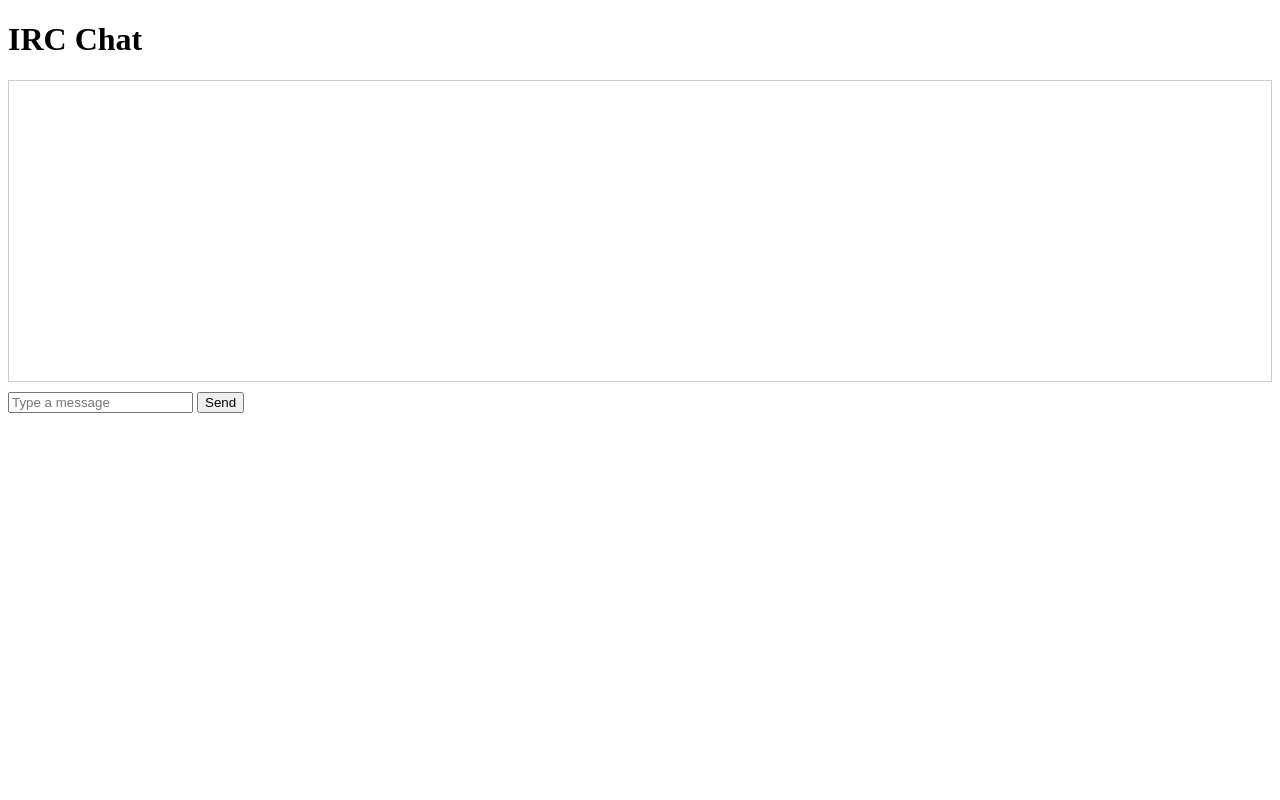
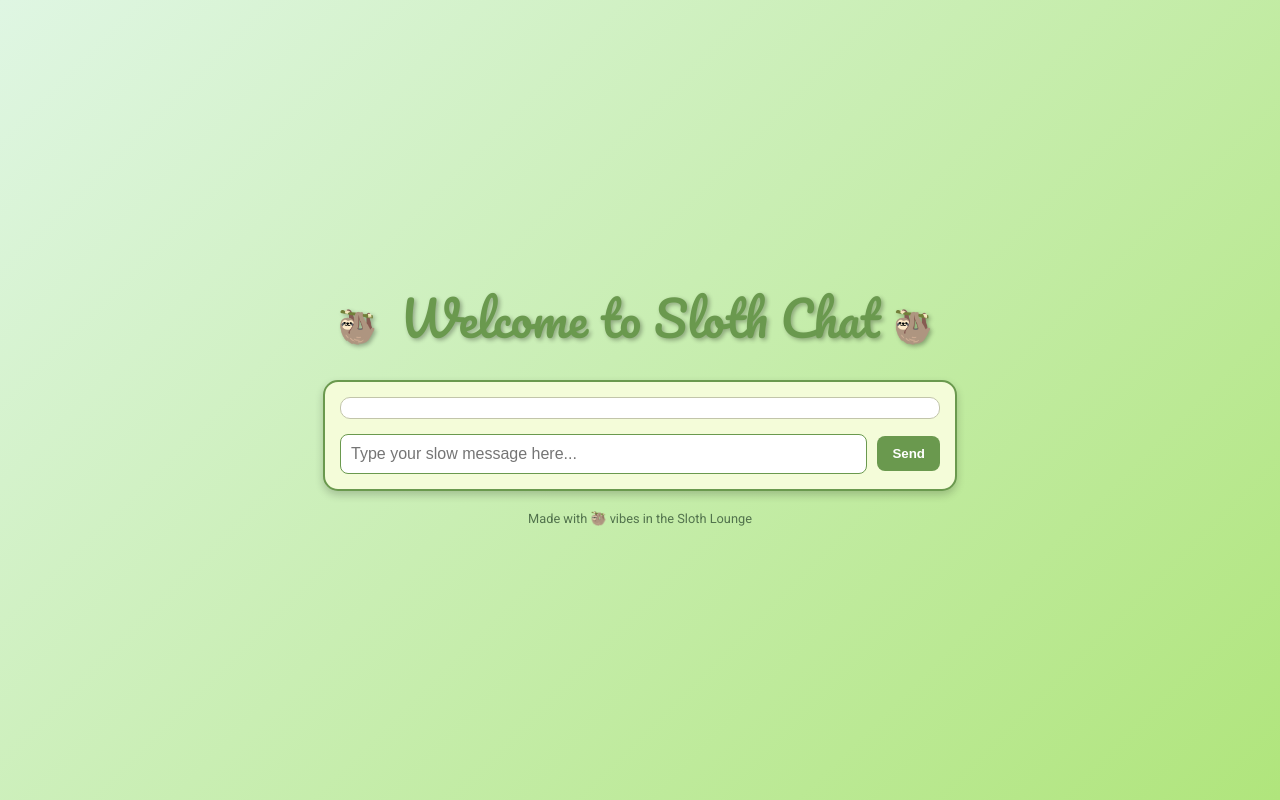
Before and after one commit to thesloth2255/irc_chat, a website: page Public/index.html in a window 1280 px wide. Drawn offline with Linux system fonts and the light colour scheme; no server answers.

Commit message:
Update index.html

```diff
--- a/Public/index.html
+++ b/Public/index.html
@@ -3,14 +3,108 @@
 <head>
     <meta charset="UTF-8">
     <meta name="viewport" content="width=device-width, initial-scale=1.0">
-    <title>IRC Chat</title>
-    <link rel="stylesheet" href="style.css">
+    <title>Sloth Chat</title>
+    <link href="https://fonts.googleapis.com/css2?family=Pacifico&family=Roboto:wght@400;700&display=swap" rel="stylesheet">
+    <style>
+        /* Styling remains from the spruced-up Sloth Chat design */
+        body {
+            font-family: 'Roboto', sans-serif;
+            background: linear-gradient(135deg, #DFF6E3, #B0E57C);
+            margin: 0;
+            padding: 0;
+            display: flex;
+            flex-direction: column;
+            align-items: center;
+            justify-content: center;
+            min-height: 100vh;
+        }
+
+        header {
+            font-family: 'Pacifico', cursive;
+            font-size: 3rem;
+            color: #6A994E;
+            text-shadow: 2px 2px 4px rgba(0, 0, 0, 0.3);
+            margin-bottom: 20px;
+        }
+
+        #chat-container {
+            width: 90%;
+            max-width: 600px;
+            background: #F4FCD9;
+            border: 2px solid #6A994E;
+            border-radius: 15px;
+            box-shadow: 0 4px 8px rgba(0, 0, 0, 0.2);
+            padding: 15px;
+            display: flex;
+            flex-direction: column;
+        }
+
+        #messages {
+            flex: 1;
+            overflow-y: auto;
+            background: #FFF;
+            border: 1px solid #C2C5AA;
+            border-radius: 10px;
+            padding: 10px;
+            margin-bottom: 15px;
+            height: 300px; /* Retain size for message scrolling */
+        }
+
+        #input-bar {
+            display: flex;
+            align-items: center;
+            gap: 10px;
+        }
+
+        #messageInput {
+            flex: 1;
+            padding: 10px;
+            border: 1px solid #6A994E;
+            border-radius: 8px;
+            font-size: 1rem;
+        }
+
+        #sendButton {
+            background: #6A994E;
+            color: white;
+            font-weight: bold;
+            border: none;
+            border-radius: 8px;
+            padding: 10px 15px;
+            cursor: pointer;
+            transition: background 0.3s;
+        }
+
+        #sendButton:hover {
+            background: #52734D;
+        }
+
+        footer {
+            margin-top: 20px;
+            font-size: 0.8rem;
+            color: #52734D;
+        }
+
+        .sloth-emoji {
+            font-size: 2rem;
+            margin-right: 10px;
+        }
+    </style>
 </head>
 <body>
-    <h1>IRC Chat</h1>
-    <div id="messages" style="height: 300px; overflow-y: scroll; border: 1px solid #ccc; margin-bottom: 10px;"></div>
-    <input type="text" id="messageInput" placeholder="Type a message">
-    <button onclick="sendMessage()">Send</button>
+    <header>
+        <span class="sloth-emoji">🦥</span> Welcome to Sloth Chat <span class="sloth-emoji">🦥</span>
+    </header>
+    <div id="chat-container">
+        <div id="messages"></div>
+        <div id="input-bar">
+            <input type="text" id="messageInput" placeholder="Type your slow message here...">
+            <button id="sendButton" onclick="sendMessage()">Send</button>
+        </div>
+    </div>
+    <footer>
+        Made with 🦥 vibes in the Sloth Lounge
+    </footer>
 
     <script>
         const messagesDiv = document.getElementById("messages");
```
